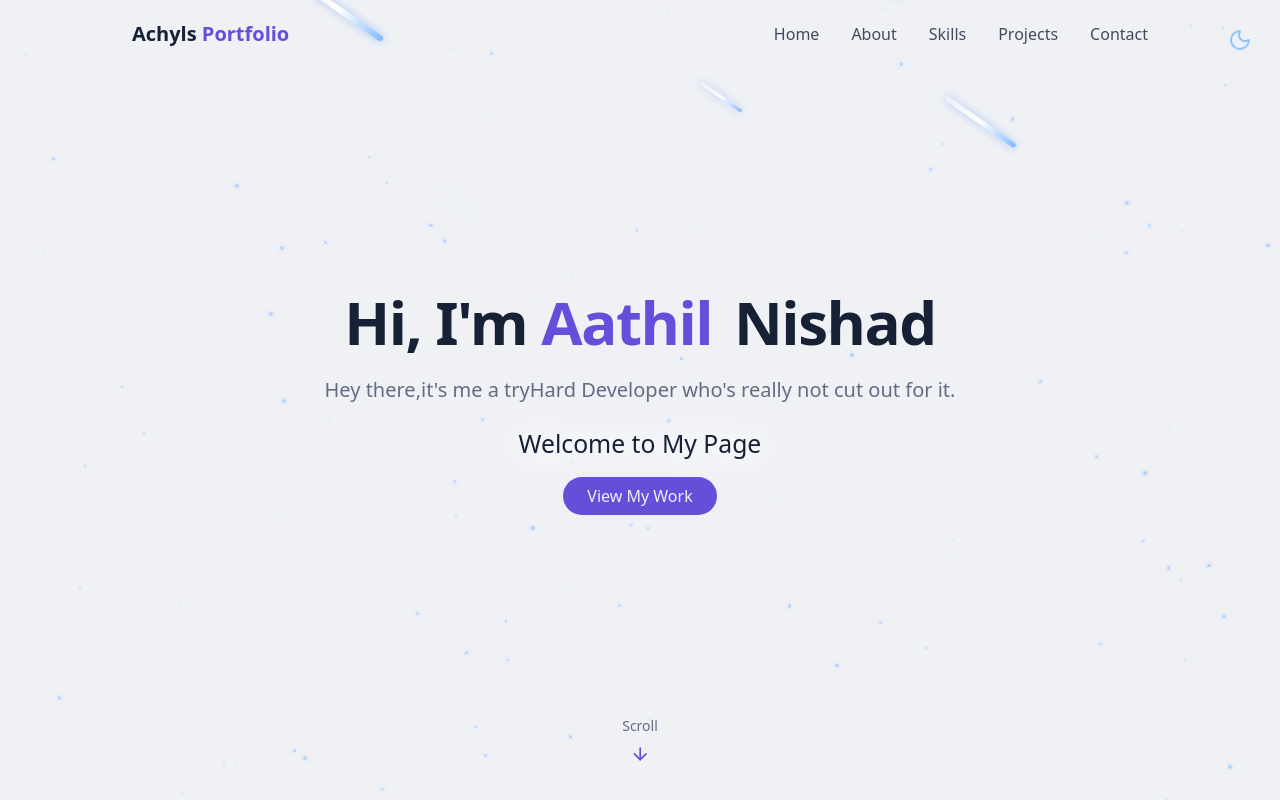
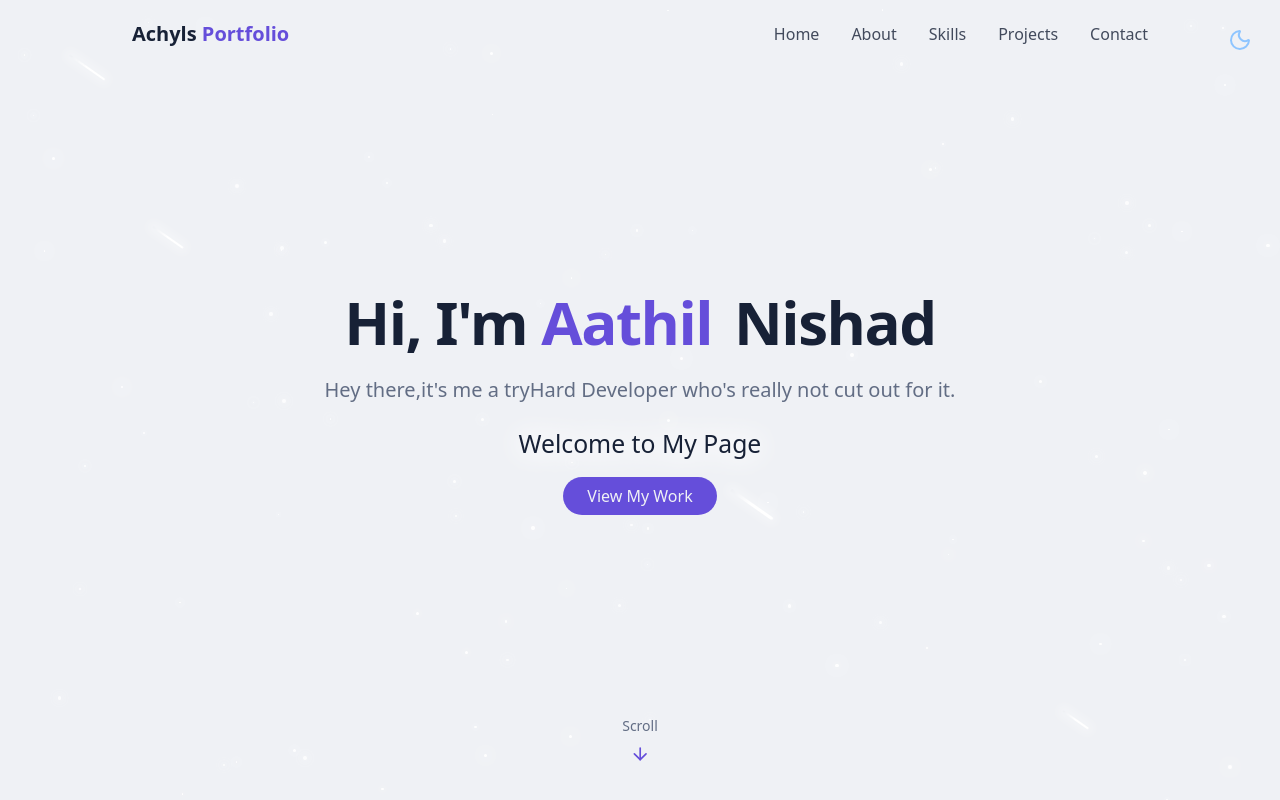
Before and after one commit to Achlys2004/Portfolio, a React (Vite) app: page / in a window 1280 px wide. Shown: the top 800 px of the page. Built offline with nearby package versions, Linux system fonts and the light colour scheme.

Commit message:
There have been mistakes ,corrected them

```diff
--- a/src/Components/StarBackground.jsx
+++ b/src/Components/StarBackground.jsx
@@ -45,15 +45,17 @@ export const StarBackground = () => {
   // Meteors
   const generateMeteors = () => {
     const numberOfMeteors = 6;
+
     const newMeteors = [];
 
     for (let i = 0; i < numberOfMeteors; i++) {
       newMeteors.push({
         id: i,
         size: Math.random() * 2 + 1,
-        startX: Math.random() * 100,
-        startY: -10,
-        animationDelay: Math.random() * 8,
+        x: Math.random() * 100,
+        y: Math.random() * 100,
+        opacity: Math.random() * 0.6 + 0.2,
+
         animationDuration: Math.random() * 4 + 2,
       });
     }
@@ -63,13 +65,11 @@ export const StarBackground = () => {
 
   return (
     <div className="fixed inset-0 overflow-hidden pointer-events-none z-0">
-      {/* Stars - Different appearance for light/dark themes */}
+      {/* Stars */}
       {stars.map((star) => (
         <div
           key={star.id}
-          className="absolute rounded-full animate-pulse-subtle
-                     bg-blue-400/60 dark:bg-white/80
-                     shadow-sm dark:shadow-blue-200/50"
+          className="star animate-pulse-subtle"
           style={{
             width: `${star.size}px`,
             height: `${star.size}px`,
@@ -77,30 +77,21 @@ export const StarBackground = () => {
             top: `${star.y}%`,
             opacity: star.opacity,
             animationDuration: `${star.animationDuration}s`,
-            boxShadow:
-              "inset 0 0 2px rgba(255,255,255,0.8), 0 0 4px rgba(59,130,246,0.3)",
           }}
         />
       ))}
-
-      {/* Meteors - More prominent in light theme, very prominent in dark */}
+      {/* Meteors */}
       {meteors.map((meteor) => (
         <div
           key={meteor.id}
-          className="absolute meteor animate-meteor
-                     bg-gradient-to-r from-blue-400/70 to-transparent
-                     dark:from-blue-400/80 dark:to-transparent
-                     opacity-80 dark:opacity-80"
+          className="meteor animate-meteor"
           style={{
-            width: `${meteor.size * 35}px`,
-            height: `${meteor.size * 2}px`,
-            left: `${meteor.startX}%`,
-            top: `${meteor.startY}%`,
-            animationDelay: `${meteor.animationDelay}s`,
+            width: `${meteor.size * 30}px`,
+            height: `${meteor.size * 1.5}px`,
+            left: `${meteor.x}%`,
+            top: `${meteor.y}%`,
+            animationDelay: meteor.delay,
             animationDuration: `${meteor.animationDuration}s`,
-            borderRadius: "50px",
-            transform: "rotate(215deg)",
-            boxShadow: "0 0 8px rgba(59, 130, 246, 0.4)",
           }}
         />
       ))}
--- a/src/index.css
+++ b/src/index.css
@@ -21,10 +21,6 @@
   --animate-fade-in-delay-6: fade-in 0.7s ease-out 4s forwards;
 
   --animate-meteor: meteor 5s linear infinite;
-  --animate-nebula: nebula 15s ease-in-out infinite;
-  --animate-stardust: stardust 20s linear infinite;
-  --animate-aurora: aurora 12s ease-in-out infinite;
-  --animate-cosmic-drift: cosmic-drift 25s linear infinite;
 
   @keyframes float {
     0%,
@@ -70,78 +66,6 @@
       opacity: 0;
     }
   }
-
-  @keyframes nebula {
-    0%,
-    100% {
-      transform: scale(1) rotate(0deg);
-      opacity: 0.3;
-    }
-    25% {
-      transform: scale(1.1) rotate(90deg);
-      opacity: 0.5;
-    }
-    50% {
-      transform: scale(1.2) rotate(180deg);
-      opacity: 0.4;
-    }
-    75% {
-      transform: scale(1.1) rotate(270deg);
-      opacity: 0.6;
-    }
-  }
-
-  @keyframes stardust {
-    0% {
-      transform: translateX(-100vw) translateY(0) rotate(0deg);
-      opacity: 0;
-    }
-    10% {
-      opacity: 1;
-    }
-    90% {
-      opacity: 1;
-    }
-    100% {
-      transform: translateX(100vw) translateY(-20px) rotate(360deg);
-      opacity: 0;
-    }
-  }
-
-  @keyframes aurora {
-    0%,
-    100% {
-      transform: translateY(0) scaleY(1);
-      opacity: 0.2;
-    }
-    33% {
-      transform: translateY(-10px) scaleY(1.2);
-      opacity: 0.4;
-    }
-    66% {
-      transform: translateY(5px) scaleY(0.8);
-      opacity: 0.3;
-    }
-  }
-
-  @keyframes cosmic-drift {
-    0% {
-      transform: translate(0, 0) rotate(0deg);
-    }
-    25% {
-      transform: translate(100px, -50px) rotate(90deg);
-    }
-    50% {
-      transform: translate(200px, 0) rotate(180deg);
-    }
-    75% {
-      transform: translate(100px, 50px) rotate(270deg);
-    }
-    100% {
-      transform: translate(0, 0) rotate(360deg);
-    }
-  }
-
   @keyframes faulty-bulb {
     0%,
     15% {
```
